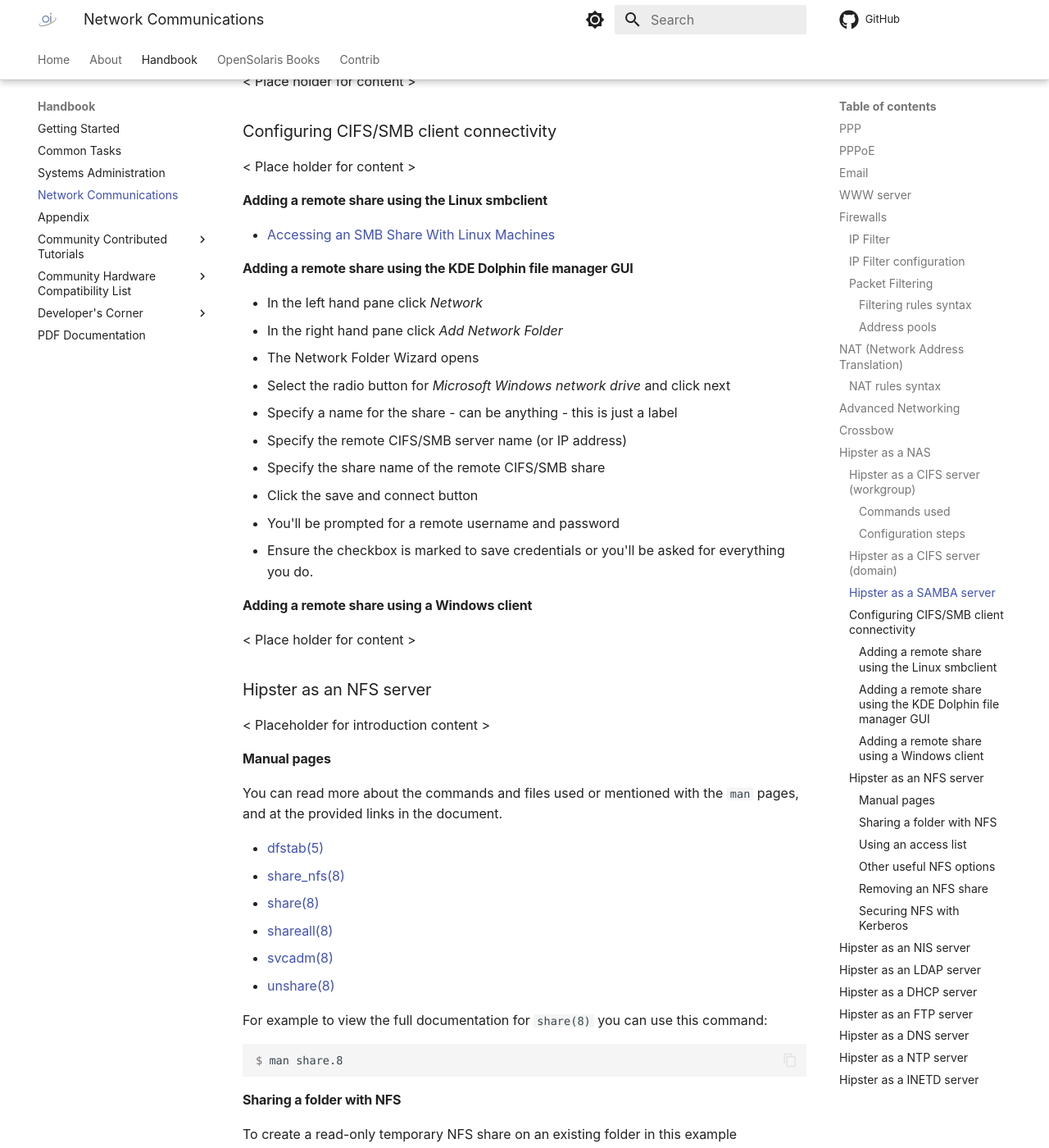
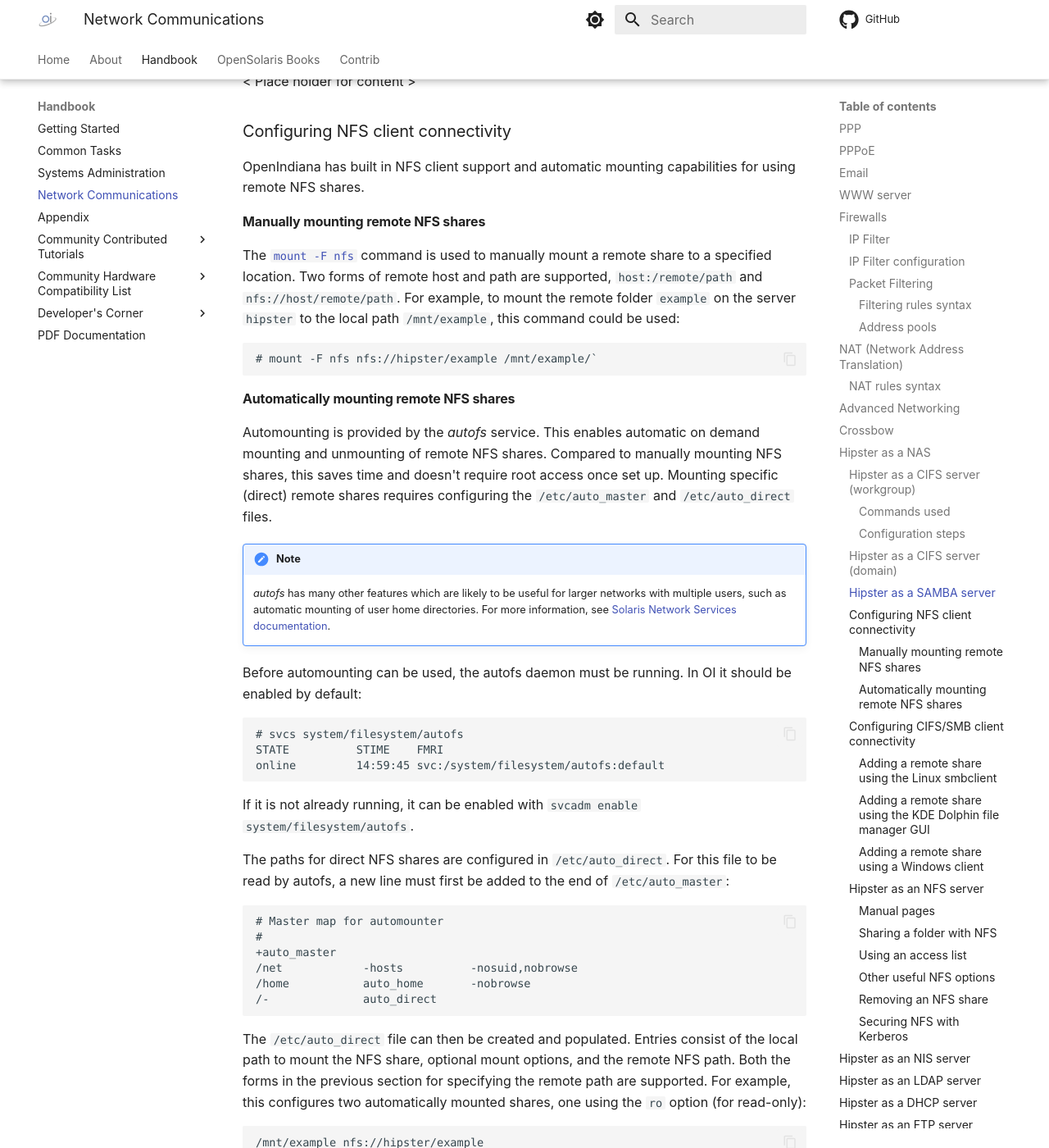
Before and after one commit to OpenIndiana/oi-docs, an MkDocs documentation site: the page built from docs/handbook/network-communications.md, in a window 1280 px wide and 1400 px high, scrolled down 7313 px. Shown: the whole window at 82% size. Built offline with MkDocs 1.6.1 and Material for MkDocs 9.7.7, drawn with Linux system fonts in a browser that asks for light colours; comment, search, counter and statistics services are not loaded; some of the changed text lies outside the part shown.

Commit message:
Add docs for NFS client

````diff
--- a/docs/handbook/network-communications.md
+++ b/docs/handbook/network-communications.md
@@ -299,6 +299,65 @@
 
 < Place holder for content >
 
+### Configuring NFS client connectivity
+
+OpenIndiana has built in NFS client support and automatic mounting capabilities for using remote NFS shares.
+
+#### Manually mounting remote NFS shares
+
+The [`mount -F nfs`](https://illumos.org/man/8/mount_nfs) command is used to manually mount a remote share to a specified location.
+Two forms of remote host and path are supported, `host:/remote/path` and `nfs://host/remote/path`.
+For example, to mount the remote folder `example` on the server `hipster` to the local path `/mnt/example`, this command could be used:
+
+```
+# mount -F nfs nfs://hipster/example /mnt/example/`
+```
+
+#### Automatically mounting remote NFS shares
+
+Automounting is provided by the *autofs* service. This enables automatic on demand mounting and unmounting of remote NFS shares.
+Compared to manually mounting NFS shares, this saves time and doesn't require root access once set up.
+Mounting specific (direct) remote shares requires configuring the `/etc/auto_master` and `/etc/auto_direct` files.
+
+<div class="note" markdown="1">
+!!! note
+    *autofs* has many other features which are likely to be useful for larger networks with multiple users, such as automatic mounting of user home directories.
+    For more information, see [Solaris Network Services documentation](https://docs.oracle.com/cd/E23823_01/html/816-4555/rfsrefer-66.html).
+</div>
+
+Before automounting can be used, the autofs daemon must be running. In OI it should be enabled by default:
+
+```
+# svcs system/filesystem/autofs
+STATE          STIME    FMRI
+online         14:59:45 svc:/system/filesystem/autofs:default
+```
+
+If it is not already running, it can be enabled with `svcadm enable system/filesystem/autofs`.
+
+The paths for direct NFS shares are configured in `/etc/auto_direct`. For this file to be read by autofs, a new line must first be added to the end of `/etc/auto_master`:
+
+```
+# Master map for automounter
+#
++auto_master
+/net            -hosts          -nosuid,nobrowse
+/home           auto_home       -nobrowse
+/-              auto_direct
+```
+
+The `/etc/auto_direct` file can then be created and populated. Entries consist of the local path to mount the NFS share, optional mount options, and the remote NFS path.
+Both the forms in the previous section for specifying the remote path are supported.
+For example, this configures two automatically mounted shares, one using the `ro` option (for read-only):
+
+```
+/mnt/example nfs://hipster/example
+/mnt/reference -ro hipster:/reference
+```
+
+For changes to these files to take effect, reboot or run the `automount` commmand.
+
+The `mount` command is used without arguments to list all current mounts, including any automatically mounted NFS locations and mount time (when the automatic mount was triggered).
 
 ### Configuring CIFS/SMB client connectivity
 
````
